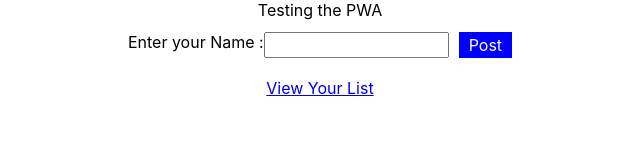
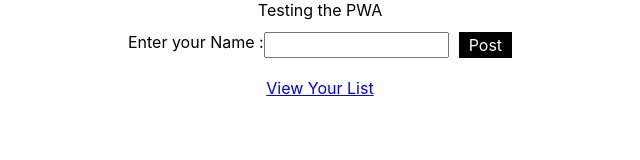
Before and after one commit to SanuRaj-K/pwa, a React (Create React App) app: page / in a window 1280 px wide. Shown: the top 160 px of the page, without its empty margins (320-960 px from the left). Built offline with nearby package versions, Linux system fonts and the light colour scheme.

Commit message:
feat:pwa updated

```diff
--- a/src/components/Input.jsx
+++ b/src/components/Input.jsx
@@ -71,7 +71,7 @@ function Input({ addedUsers, setAddedUsers }) {
               style={{
                 marginLeft: "10px",
                 color:'white',
-                backgroundColor: "blue",
+                backgroundColor: "black",
                 cursor: "pointer",
                 padding: " 3px 10px",
               }}
```
